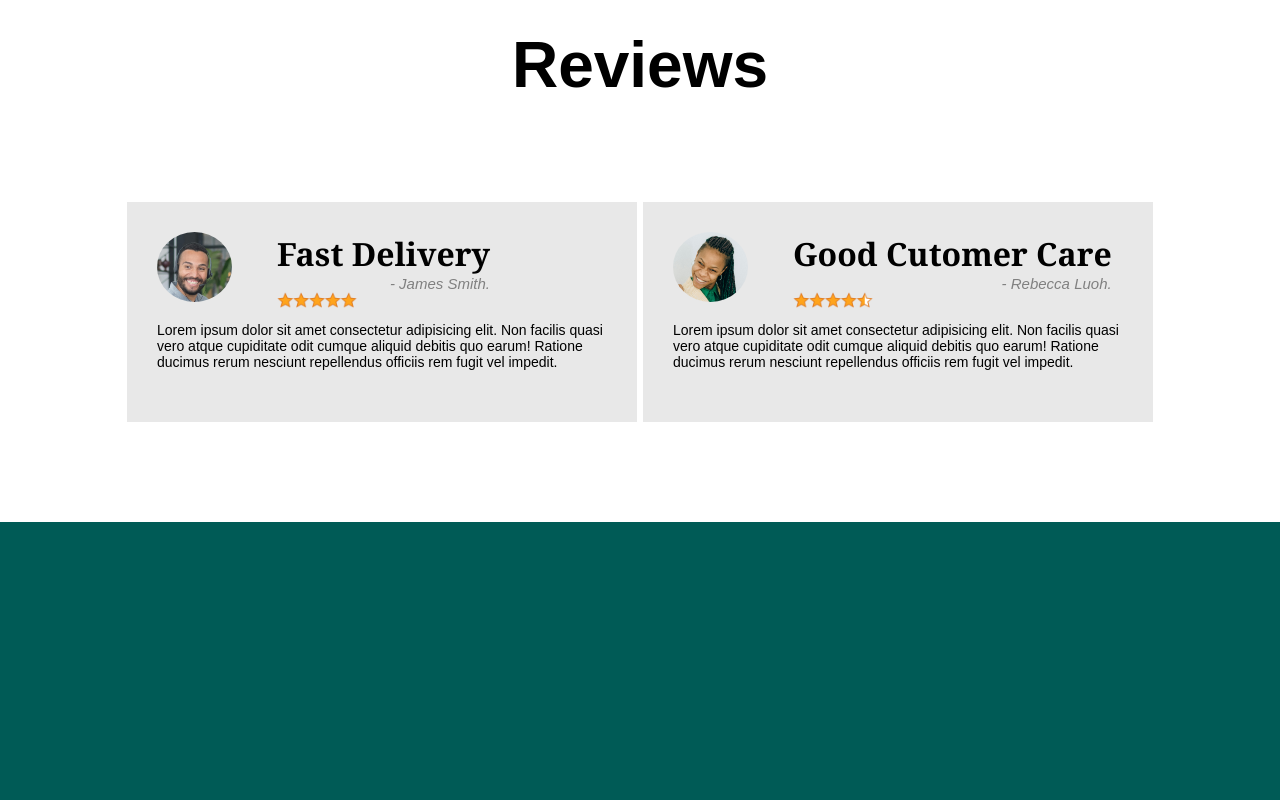
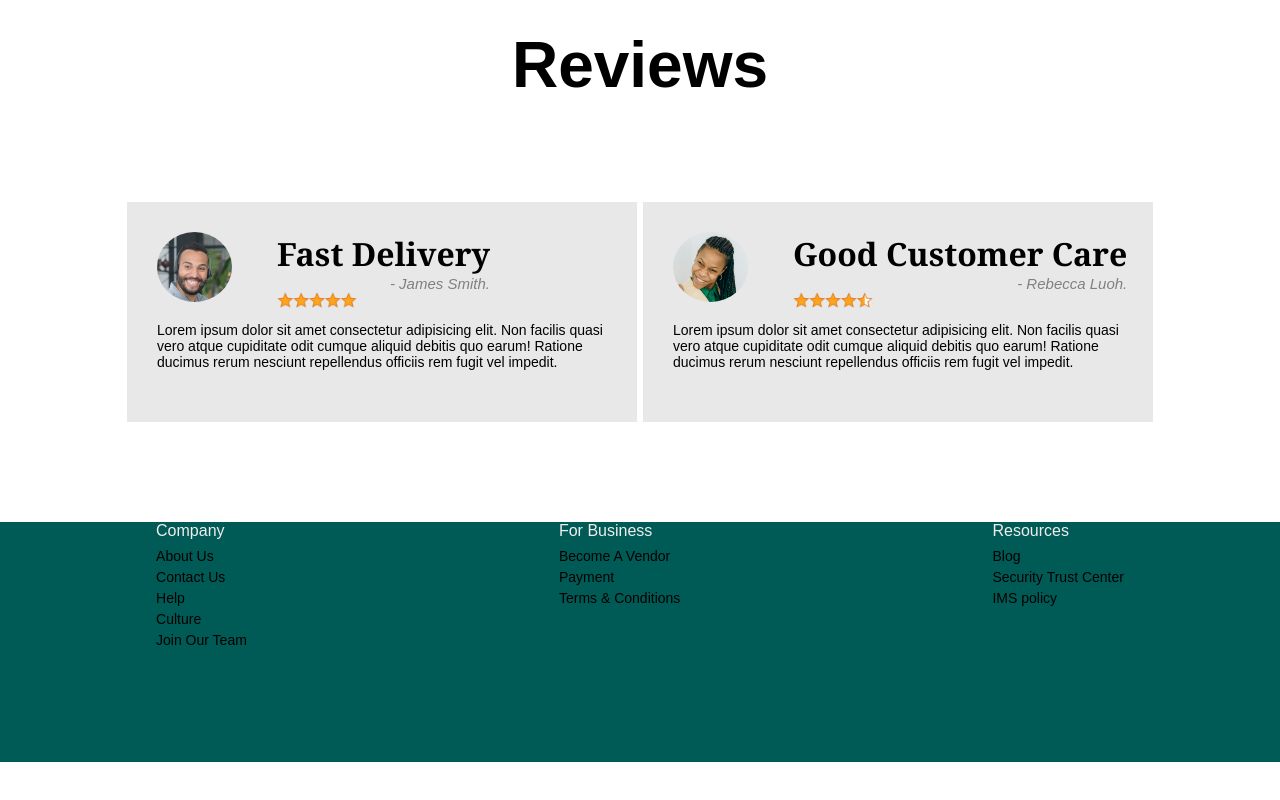
Before and after one commit to miachi-solomon/jara-food-delivery, a plain HTML site: page index.html in a window 1280 px wide. Shown: the part 3236-4036 px from the top of the page. After the commit the page ends 3998 px from the top, so only its background shows below. Drawn offline with nearby package versions, Linux system fonts and the light colour scheme.

Commit message:
final changes

```diff
--- a/index.html
+++ b/index.html
@@ -153,7 +153,7 @@
             <div class="review">
                 <img class="profile-picture" src="images/userimg.jpg" alt="profile-picture" height="70px">
                 <div class="rating-container">
-                    <p class="rating-header">Good Cutomer Care</p>
+                    <p class="rating-header">Good Customer Care</p>
                     <p class="under-rating-header">- Rebecca Luoh.</p>
                     <img class="rating-img" src="images/ratings/rating-45.png" alt="rate" width="80px">
                 </div>
@@ -165,6 +165,33 @@
         </div>
     </section>
 
-    <footer></footer>
+    <footer>
+        <div class="footer">
+            <p class="footer-title">Company</p>
+            <div class="footer-links">
+                <p>About Us</p>
+                <p>Contact Us</p>
+                <p>Help</p>
+                <p>Culture</p>
+                <p>Join Our Team</p>
+            </div>
+        </div>
+        <div class="footer">
+            <p class="footer-title">For Business</p>
+            <div class="footer-links">
+                <p>Become A Vendor</p>
+                <p>Payment</p>
+                <p>Terms & Conditions</p>
+            </div>
+        </div>
+        <div class="footer">
+            <p class="footer-title">Resources</p>
+            <div class="footer-links">
+                <p>Blog</p>
+                <p>Security Trust Center</p>
+                <p>IMS policy</p>
+            </div>
+        </div>
+    </footer>
 </body>
 </html>
--- a/style.css
+++ b/style.css
@@ -389,5 +389,21 @@ input::placeholder {
 
 footer {
     background-color: #005B56;
-    height: 50vh;
+    height: 30vh;
+    display: flex;
+    justify-content: space-around;
 }
+
+.footer-title {
+    color: rgb(240, 237, 237);
+    font-size: 16px;
+    margin-bottom: 8px;
+}
+
+.footer-links {
+    font-size: 14px;
+}
+
+.footer-links p {
+    margin-bottom: 5px;
+}
```
